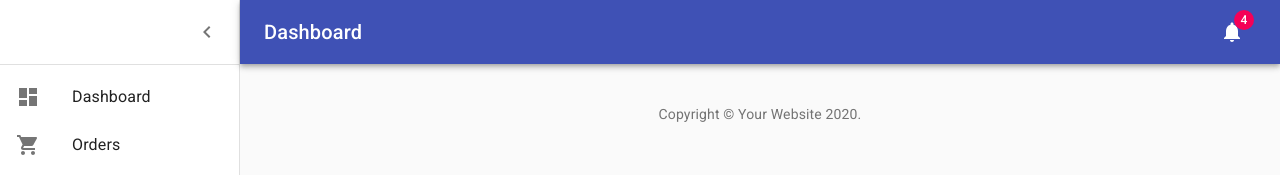
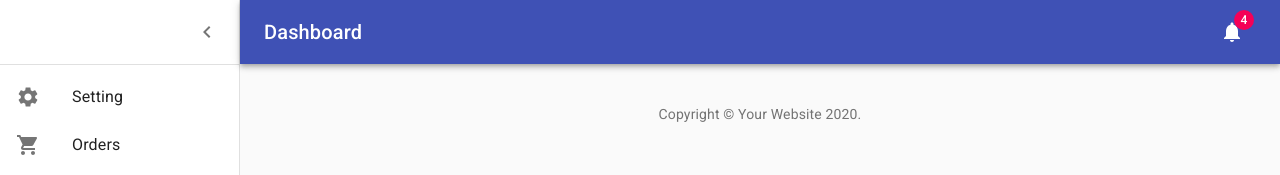
Before and after one commit to hieunguyen1704/ttdadn-iot-web-app-frontend, a React (Vite) app: page / in a window 1280 px wide. Shown: the top 175 px of the page. Built offline with nearby package versions, Linux system fonts and the light colour scheme.

Commit message:
change setting icon

```diff
--- a/src/views/Dashboard/listItems.js
+++ b/src/views/Dashboard/listItems.js
@@ -2,18 +2,18 @@ import React from "react";
 import ListItem from "@material-ui/core/ListItem";
 import ListItemIcon from "@material-ui/core/ListItemIcon";
 import ListItemText from "@material-ui/core/ListItemText";
-import DashboardIcon from "@material-ui/icons/Dashboard";
 import ShoppingCartIcon from "@material-ui/icons/ShoppingCart";
 import PeopleIcon from "@material-ui/icons/People";
+import SettingsIcon from '@material-ui/icons/Settings';
 import { navigate } from "@reach/router";
 
 export const mainListItems = (
   <div>
     <ListItem button onClick={() => navigate("user-config")}>
       <ListItemIcon>
-        <DashboardIcon />
+        <SettingsIcon />
       </ListItemIcon>
-      <ListItemText primary="Dashboard" />
+      <ListItemText primary="Setting" />
     </ListItem>
     <ListItem button onClick={() => navigate("data-info")}>
       <ListItemIcon>
```
